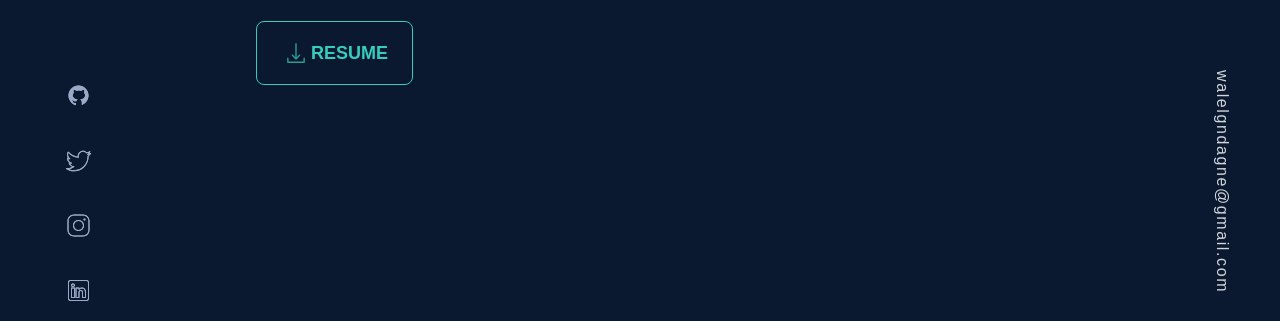
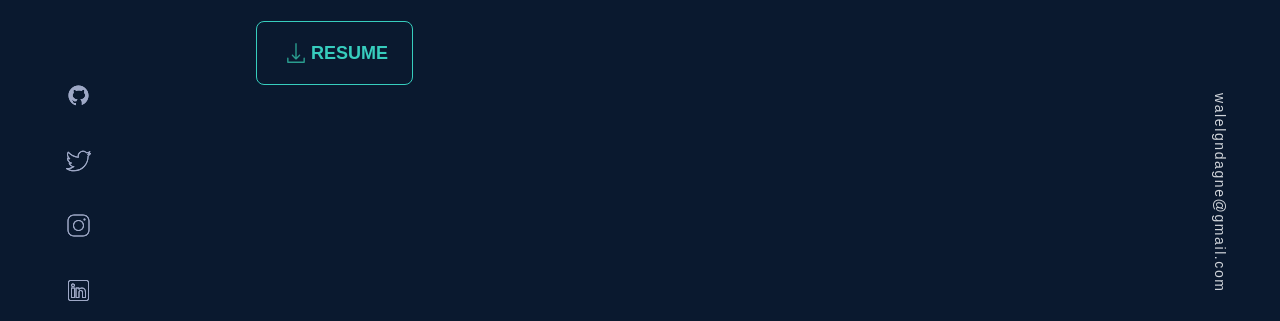
Before and after one commit to waledagne/portfolio-site, a Nuxt app: page / in a window 1280 px wide. Shown: the part 387-708 px from the top of the page. Built offline with nearby package versions, Linux system fonts and the light colour scheme.

Commit message:
add animations

```diff
--- a/components/footer.vue
+++ b/components/footer.vue
@@ -4,7 +4,9 @@
       <div orientation="right" class="jSIwrL text-gray-300">
         <div class="jJFfEJ">
           <a href="">
-            <p class="text-gray-300 hover:text-accent">
+            <p
+              class="text-gray-300 text-sm hover:text-accent hover:animate-bounce"
+            >
               walelgndagne@gmail.com
             </p>
           </a>
@@ -41,7 +43,6 @@
 .jJFfEJ a {
   margin: 20px auto;
   padding: 10px;
-
   line-height: var(--fz-lg);
   letter-spacing: 0.1em;
   -webkit-writing-mode: vertical-rl;
@@ -50,11 +51,10 @@
 
 a {
   display: inline-block;
-  text-decoration: none;
+
   text-decoration-skip-ink: auto;
   color: inherit;
   position: relative;
-  transition: var(--transition);
 }
 .jJFfEJ::after {
   content: "";
```
